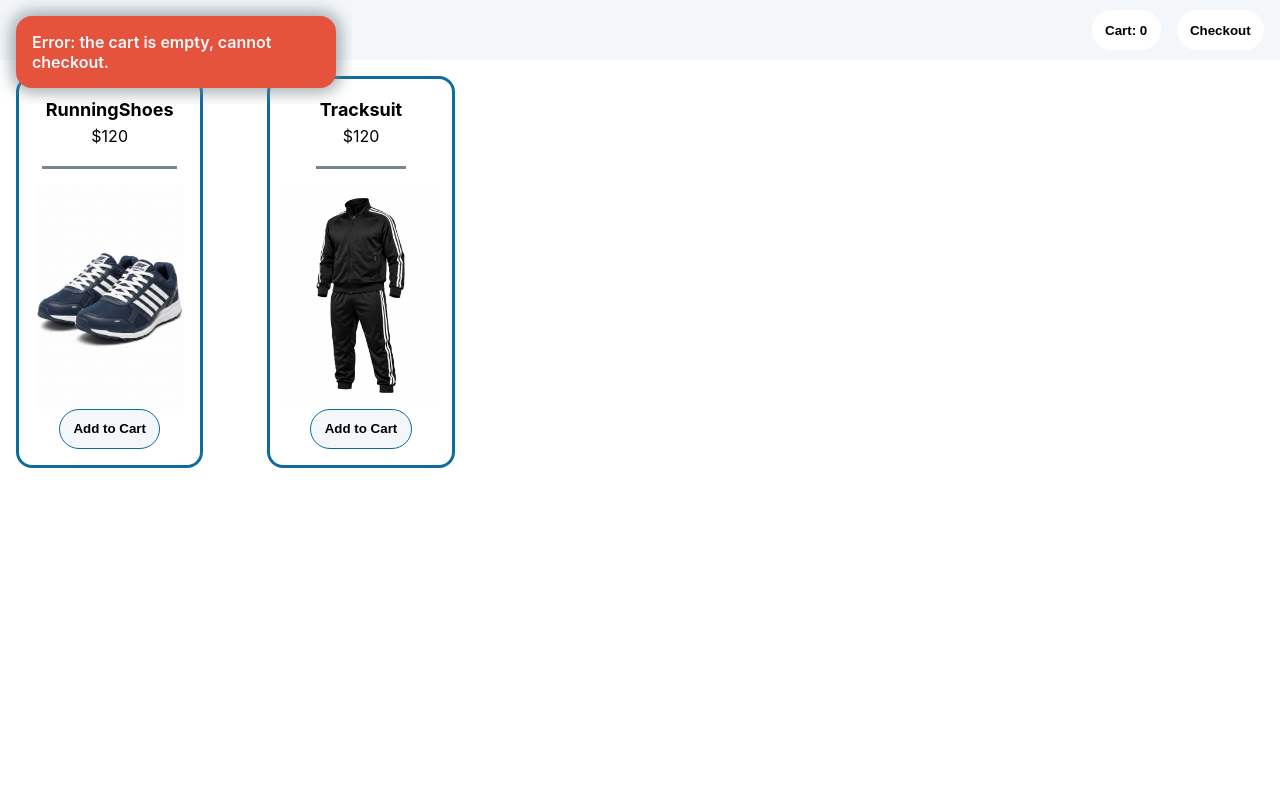
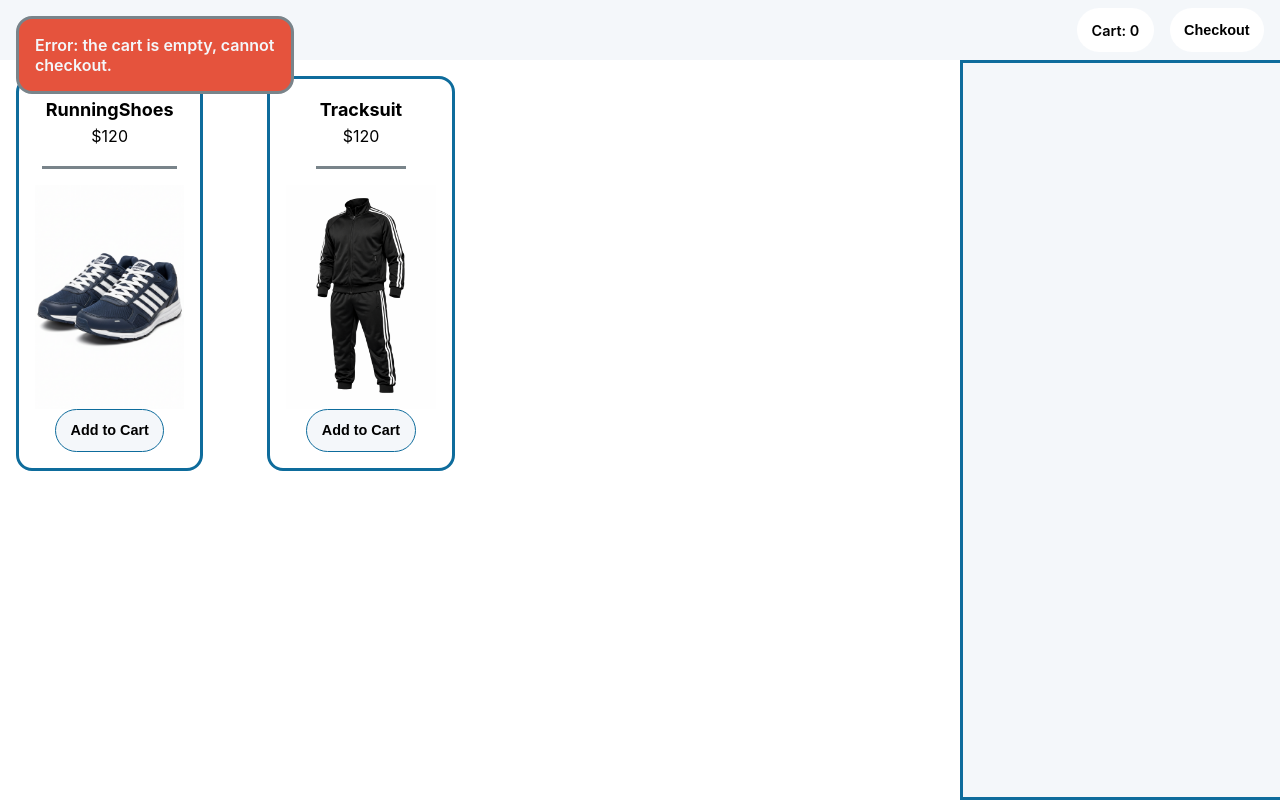
Before and after one commit to NarekVeranyan05/point_of_sale, a website built with Vite: page index.html in a window 1280 px wide. Both pictures are taken after a click on the button "Checkout". Built offline with nearby package versions, Linux system fonts and the light colour scheme.

Commit message:
phase 1 without additional features

```diff
--- a/index.css
+++ b/index.css
@@ -15,13 +15,6 @@ body {
     height: 100%;
 }
 
-main {
-    width: 100%;
-    height: 100%;
-    display: flex;
-    flex-direction: row;
-}
-
 #header {
     display: flex;
     align-items: center;
@@ -36,6 +29,13 @@ main {
     background-color: #F4F7FA;
 }
 
+main {
+    width: 100%;
+    height: 100%;
+    display: flex;
+    flex-direction: row-reverse;
+}
+
 .button {
     display: flex;
     align-items: center;
@@ -48,6 +48,7 @@ main {
 
     text-align: center;
     border-radius: 10em;
+    font-size: 0.9rem;
     font-weight: 600;
 
     transition: background-color 0.4s, box-shadow 0.5s;
@@ -58,6 +59,23 @@ main {
         color: white;
         box-shadow: 0em 0em 5px 2px rgba(14, 108, 156, 0.25)
     }
+}
+
+#cart-counter {
+    display: flex;
+    box-sizing:border-box;
+    align-items: center;
+
+    width: max-content;
+    height: 3em;
+    padding: 0 1em 0 1em;
+    background-color: white;
+    border: none;
+
+    text-align: center;
+    border-radius: 10em;
+    font-weight: 600;
+    font-size: 0.9rem;
 }
 
 .buy-button {
@@ -149,27 +167,17 @@ main {
     align-content: center;
 }
 
-#notifs {
-    display: flex;
-    flex-direction: column;
-    align-items: center;
-    gap: 1em;
+.notif {
+    position: absolute;
+    top: 1em;
+    left: 1em;
 
-    position: absolute;
-    width: 20em;
-    max-height: calc(100vh - 2em);
-    overflow-y: auto;
-    left: 0;
-    padding: 1em;
-}
-
-.notif {
-    width: 90%;
+    width: 15em;
     padding: 1em;
     border-radius: 1em;
     font-weight: 600;
 
-    box-shadow: 0em 0em 15px 5px #79848aa7;
+    border: 0.2em solid #79848a;
 }
 
 .error {
--- a/src/controller/cart-controller.ts
+++ b/src/controller/cart-controller.ts
@@ -12,13 +12,14 @@ import ReceiptView from "../view/receipt/receipt-view";
 export default class CartController {
     #cart: Cart;
     #cartBadgeView: CartBadgeView
-    #cartPanelView?: CartPanelView
+    #cartPanelView: CartPanelView
     #receiptView?: ReceiptView
 
     constructor() {
         this.#cart = new Cart();
 
         this.#cartBadgeView = new CartBadgeView(this.#cart, this);
+        this.#cartPanelView = new CartPanelView(this.#cart, this);
     }
 
     /**
@@ -27,21 +28,6 @@ export default class CartController {
      */
     addProduct(product: Product) {
         this.#cart.addProduct(product);
-    }
-
-    /**
-     * Either adds or removes {@link CartPanelView} from the presentation
-     * If cartPanelView is currently presented, then removes that view
-     * Otherwise, it creates a new cartPanelView.
-     */
-    toggleCartPanelVisibility() {
-        if(!this.#cartPanelView) {
-            this.#cartPanelView = new CartPanelView(this.#cart, this);
-        }
-        else {
-            this.#cartPanelView!.close();
-            this.#cartPanelView = undefined;
-        }
     }
 
     /**
--- a/src/model/cart.ts
+++ b/src/model/cart.ts
@@ -30,7 +30,7 @@ export default class Cart {
     }
 
     /**
-     * Proceeds to checkout with the current cart
+     * Proceeds to checkout with the current Cart
      * @returns the {@link Receipt} for the purchase
      */
     checkout(): Receipt {
@@ -42,7 +42,7 @@ export default class Cart {
     }
 
     /**
-     * Adds a listener to the Cart instance
+     * Adds a listener to the Cart
      * @param listener the listener to register
      */
     registerListener(listener: Listener) {
--- a/src/model/receipt.ts
+++ b/src/model/receipt.ts
@@ -2,7 +2,7 @@ import { assert } from "../assertions";
 import type Product from "./product";
 
 /**
- * The Receipt class represents an the receipt information of
+ * The Receipt class represents the receipt information of
  * all the {@link Product} instances in the purchased {@link Cart}
  */
 export default class Receipt {
--- a/src/view/cart/cart-badge-view.ts
+++ b/src/view/cart/cart-badge-view.ts
@@ -19,12 +19,12 @@ export default class CartBadgeView implements Listener {
 
         // adding the cart counter button to the document
         document.querySelector<HTMLDivElement>("#header")!.innerHTML = `
-            <button class='button' id='cart-counter'>Cart: ${this.#cart.products.length}</button>
+            <div id='cart-counter'>Cart: ${this.#cart.products.length}</div>
             <button class='button' id='checkout-button'>Checkout</button>`;
 
         this.#cartEl = document.querySelector<HTMLButtonElement>("#cart-counter")!;
 
-        this.#linkButtons();
+        this.#linkButton();
     }
 
     notify() {
@@ -33,16 +33,10 @@ export default class CartBadgeView implements Listener {
     }
 
     /**
-     * Links all the buttons added to the document
-     * to the appropriate controller methods
+     * Links the button added to the document
+     * to the appropriate controller method
      */
-    #linkButtons() {
-        document.querySelector("#cart-counter")!
-            .addEventListener("click", () => {
-                // should open or close the cart panel
-                this.#controller.toggleCartPanelVisibility();
-            })
-
+    #linkButton() {
         document.querySelector("#checkout-button")!
             .addEventListener("click", () => {
                 this.#controller.checkоut();
--- a/src/view/error-view.ts
+++ b/src/view/error-view.ts
@@ -1,38 +1,18 @@
 /**
  * ErrorView represents an error message presented to the user as a notification
- *
- * @note ErrorView is an autocloseable view - a timeout is set for the view to be detached
  */
 export default class ErrorView {
-    static #timoutMS: number = 5000; // the timout in milliseconds
-    static #errors: Array<ErrorView> = new Array<ErrorView>(); // all the errors in the notifications bar
     #errorDiv: HTMLDivElement;
 
     constructor(message: string) {
-        this.#openNotifs();
-
         // updating document
         this.#errorDiv = document.createElement("div");
         this.#errorDiv.className = "notif error";
         this.#errorDiv.innerHTML = message;
 
-        document.querySelector<HTMLDivElement>("#notifs")!.append(this.#errorDiv);
-        ErrorView.#errors.push(this);
+        document.querySelector<HTMLDivElement>("#app")!.append(this.#errorDiv);
 
         this.#hide();
-    }
-
-    /**
-     * Determines if the notifications sidebar is not present in the document
-     * If not, appends the sidebar
-     */
-    #openNotifs() {
-        if(ErrorView.#errors.length == 0) {
-            let notifsDiv = document.createElement("div");
-            notifsDiv.id = "notifs";
-
-            document.querySelector<HTMLDivElement>("#app")!.appendChild(notifsDiv);
-        }
     }
 
     /**
@@ -40,20 +20,7 @@ export default class ErrorView {
      */
     #hide() {
         setTimeout(() => {
-            let notifs = document.querySelector<HTMLDivElement>("#notifs")!;
-
-            notifs!.removeChild(this.#errorDiv);
-            ErrorView.#errors.splice(
-                ErrorView.#errors.indexOf(this), 1
-            );
-
-            // if no notifications are presented, detaches the
-            // notifications sidebar from the document
-            if(notifs.childElementCount === 0){
-                document.querySelector<HTMLDivElement>("#app")!.removeChild(
-                    document.querySelector("#notifs")!
-                );
-            }
-        }, ErrorView.#timoutMS);
+            document.querySelector<HTMLDivElement>("#app")!.removeChild(this.#errorDiv);
+        }, 5000);
     }
 }
--- a/src/view/receipt/receipt-view.ts
+++ b/src/view/receipt/receipt-view.ts
@@ -7,7 +7,6 @@ import type Receipt from "../../model/receipt";
  * @note ReceiptView is inert and does not listen to any events
  */
 export default class ReceiptView {
-    static #receipts: Array<ReceiptView> = new Array<ReceiptView>();
     #receipt: Receipt
     #receiptDiv: HTMLDivElement
 
@@ -29,46 +28,17 @@ export default class ReceiptView {
             </p>
         `;
 
-        this.#openNotifs();
-        document.querySelector<HTMLDivElement>("#notifs")!.append(this.#receiptDiv);
+        document.querySelector<HTMLDivElement>("#app")!.append(this.#receiptDiv);
         this.#appendProducts();
 
         this.#linkButton();
-
-        ReceiptView.#receipts.push(this);
     }
 
     /**
      * Removes the presentation from the document
      */
     close() {
-        let notifs = document.querySelector<HTMLDivElement>("#notifs")!;
-
-        // removing the receipt
-        notifs.removeChild(this.#receiptDiv);
-        ReceiptView.#receipts.splice(
-            ReceiptView.#receipts.indexOf(this), 1
-        );
-
-        // if the notifications bar is empty, removes the element from the document
-        if(notifs.childElementCount === 0){
-            document.querySelector<HTMLDivElement>("#app")!.removeChild(
-                document.querySelector("#notifs")!
-            );
-        }
-    }
-
-    /**
-     * Determines if the notifications sidebar is not present in the document
-     * If not, appends the sidebar
-     */
-    #openNotifs() {
-        if(ReceiptView.#receipts.length == 0) {
-            let notifsDiv = document.createElement("div");
-            notifsDiv.id = "notifs";
-
-            document.querySelector<HTMLDivElement>("#app")!.appendChild(notifsDiv);
-        }
+        document.querySelector<HTMLDivElement>("#app")!.removeChild(this.#receiptDiv);
     }
 
     /**
@@ -80,16 +50,16 @@ export default class ReceiptView {
 
         this.#receipt.products.forEach(p => {
             productsUl.innerHTML += `
-                <li class="receipt-item">${p.constructor.name} : $${p.price}</li>
-            `
+                <li class="receipt-item">${p.constructor.name} : $${p.price}</li>`
         })
     }
 
     /**
-     * Links all the buttons added to the document
+     * Links the button added to the document
      * to the appropriate controller methods
      */
     #linkButton() {
-        this.#receiptDiv.querySelector("button")!.addEventListener("click", () => this.close());
+        this.#receiptDiv.querySelector("button")!
+            .addEventListener("click", () => this.close());
     }
 }
```
Also changed, not shown: 1 other file.
